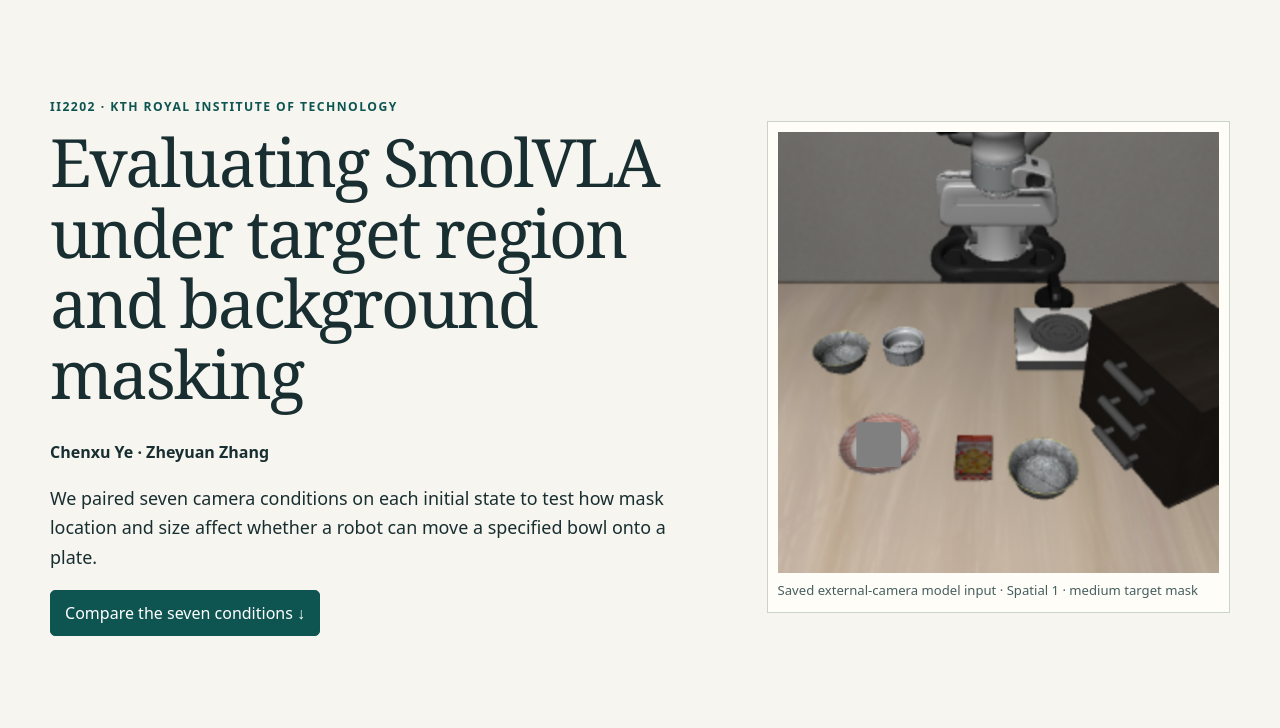
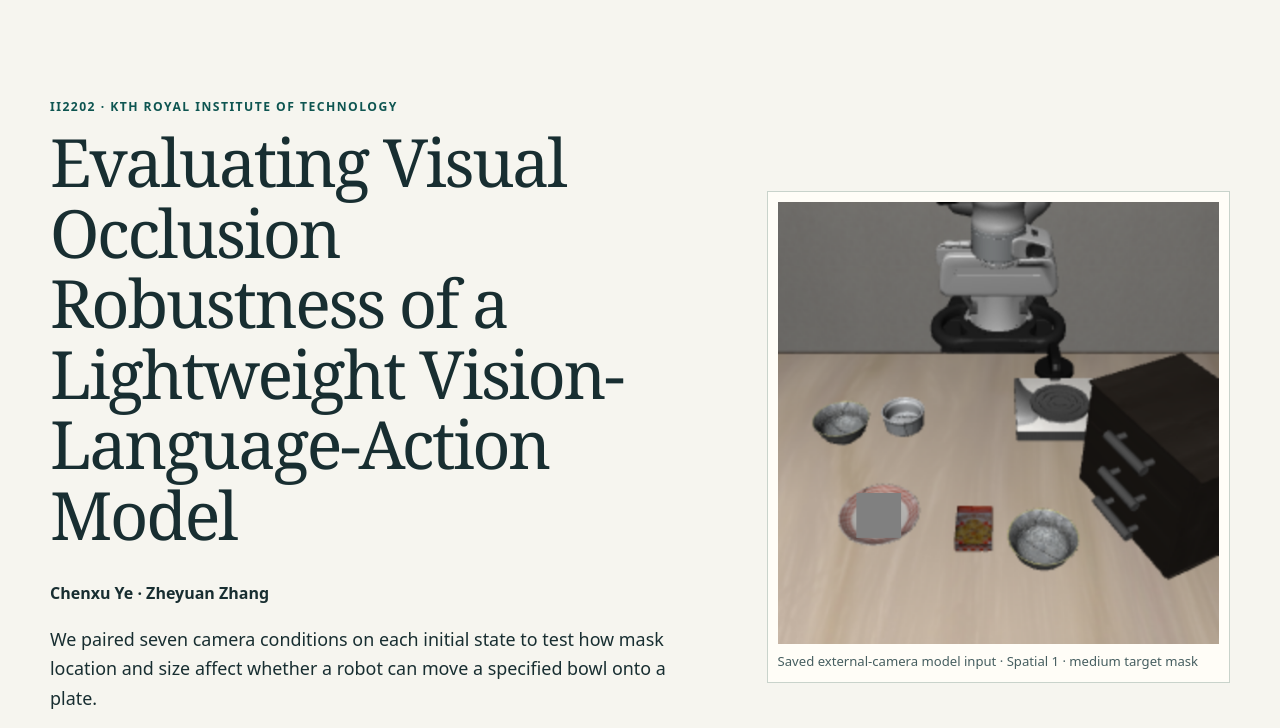
Before and after one commit to ZheyuanZeno/vla-study, a plain HTML site: page docs/project/index.html in a window 1280 px wide. Shown: the part 64-792 px from the top of the page. Drawn offline with Linux system fonts and the light colour scheme.

Commit message:
Match project page title to the original research plan

```diff
--- a/docs/project/index.html
+++ b/docs/project/index.html
@@ -4,7 +4,7 @@
 <meta charset="utf-8">
 <meta name="viewport" content="width=device-width, initial-scale=1">
 <meta name="description" content="A paired evaluation of target and background occlusion in SmolVLA, with synchronized LIBERO-Spatial rollout examples.">
-<title>Evaluating SmolVLA under target region and background masking</title>
+<title>Evaluating Visual Occlusion Robustness of a Lightweight Vision-Language-Action Model</title>
 <link rel="stylesheet" href="style.css">
 <script src="cases.js" defer></script>
 <script src="review.js" defer></script>
@@ -13,7 +13,7 @@
 <header class="wrap masthead"><a href="#" class="brand">SmolVLA / LIBERO</a><nav aria-label="Sections"><a href="#design">Experiment</a><a href="#demos">Rollouts</a><a href="#results">Results</a><a href="https://github.com/ZheyuanZeno/vla-study">Repository ↗</a></nav></header>
 <main>
 <section class="hero wrap">
-<div><p class="eyebrow">II2202 · KTH Royal Institute of Technology</p><h1>Evaluating SmolVLA under target region and background masking</h1>
+<div><p class="eyebrow">II2202 · KTH Royal Institute of Technology</p><h1>Evaluating Visual Occlusion Robustness of a Lightweight Vision-Language-Action Model</h1>
 <p class="authors">Chenxu Ye · Zheyuan Zhang</p>
 <p class="lede">We paired seven camera conditions on each initial state to test how mask location and size affect whether a robot can move a specified bowl onto a plate.</p>
 <a class="button" href="#demos">Compare the seven conditions ↓</a></div>
```
